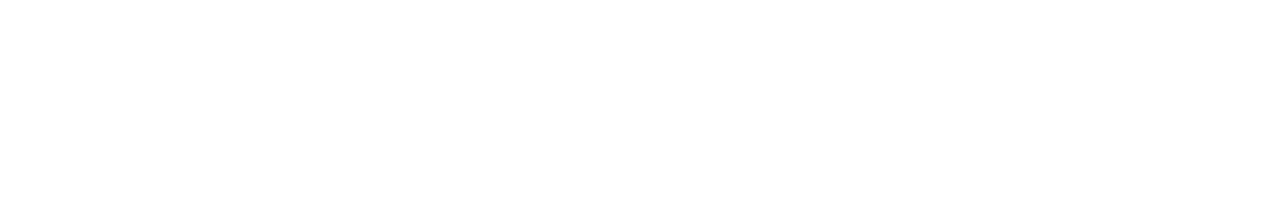
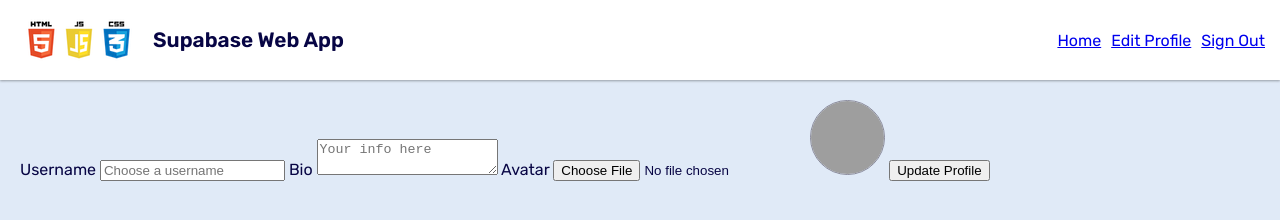
Before and after one commit to kenni-k-woodard/wk-05-social-media-app, a plain HTML site: page profile-editor/index.html in a window 1280 px wide. Drawn offline with nearby package versions, Linux system fonts and the light colour scheme; grey boxes are pictures that could not be loaded.

Commit message:
profile-editor html for form and css update

```diff
--- a/profile-editor/index.html
+++ b/profile-editor/index.html
@@ -0,0 +1,75 @@
+<!DOCTYPE html>
+<html lang="en">
+    <head>
+        <!-- metadata -->
+        <meta charset="UTF-8" />
+        <meta name="viewport" content="width=device-width, initial-scale=1.0" />
+        <meta http-equiv="X-UA-Compatible" content="ie=edge" />
+
+        <!-- title and favicon -->
+        <title>Supabase Web App</title>
+        <link rel="icon" type="image/x-icon" href="/assets/alchemy-favicon.png" />
+
+        <!-- js -->
+        <script
+            defer
+            src="https://cdn.jsdelivr.net/npm/@supabase/supabase-js@1.35.7/dist/umd/supabase.min.js"
+        ></script>
+        <script type="module" src="profile-editor.js"></script>
+
+        <!-- fonts -->
+        <link rel="preconnect" href="https://fonts.googleapis.com" />
+        <link rel="preconnect" href="https://fonts.gstatic.com" crossorigin />
+        <link
+            rel="stylesheet"
+            href="https://fonts.googleapis.com/css2?family=Rubik:wght@300;400;600&family=Titillium+Web:wght@200;400;600&display=swap"
+        />
+
+        <!-- css -->
+        <link rel="stylesheet" href="../styles/reset.css" />
+        <link rel="stylesheet" href="../styles/global.css" />
+        <!-- add link for page specific css -->
+    </head>
+
+    <body>
+        <header class="page-header">
+            <img class="logo" src="/assets/html_css_js.png" alt="logo" />
+            <p class="title">Supabase Web App</p>
+            <nav>
+                <a href="/">Home</a>
+                <a href="profile-editor">Edit Profile</a>
+                <a id="sign-out-link" href="auth">Sign Out</a>
+            </nav>
+        </header>
+
+        <main>
+            <form>
+                <!-- username input -->
+                <label id="profile-form">
+                    Username
+                    <input name="username" minlength="3" required placeholder="Choose a username" />
+                </label>
+                <!-- bio input  -->
+                <label>
+                    Bio
+                    <textarea name="bio" placeholder="Your info here"></textarea>
+                </label>
+                <!-- avatar input  -->
+                <label>
+                    Avatar
+                    <input type="file" name="avatar" placeholder="upload an image" />
+                </label>
+                <!-- avatar preview -->
+                <img
+                    id="preview"
+                    class="avatar"
+                    alt="avatar preview"
+                    src="http://placekitten.com/75/75"
+                />
+                <!-- button -->
+                <button type="submit">Update Profile</button>
+                <p id="error-display"></p>
+            </form>
+        </main>
+    </body>
+</html>
--- a/styles/global.css
+++ b/styles/global.css
@@ -54,8 +54,8 @@ main {
 }
 
 .avatar {
-    height: 36px;
-    width: 36px;
+    height: 75px;
+    width: 75px;
     object-fit: cover;
     border: 1px solid var(--placeholder-color);
     border-radius: 100%;
```
